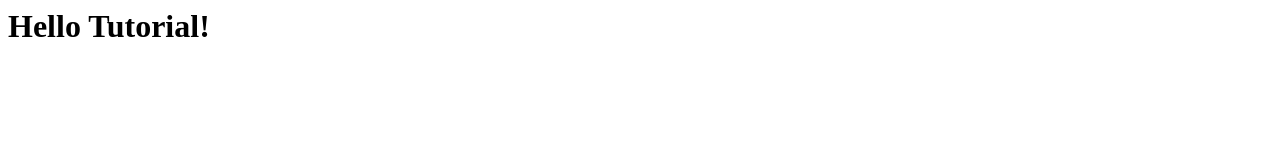
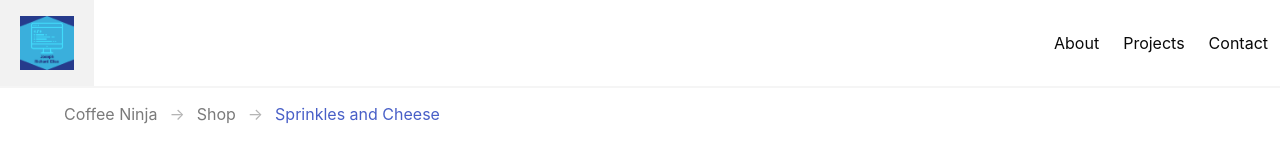
Before and after one commit to averagecupofjoey/bulma_tutorial, a plain HTML site: page index.html in a window 1280 px wide. Drawn offline with nearby package versions, Linux system fonts and the light colour scheme.

Commit message:
added javascript for burger, styled breadcrumbs

```diff
--- a/index.html
+++ b/index.html
@@ -4,10 +4,41 @@
   <meta http-equiv="X-UA-Compatible" content="IE=edge">
   <meta name="viewport" content="width=device-width, initial-scale=1.0">
   <title>Bulma Tutorial</title>
+  <link rel="stylesheet" href="https://cdn.jsdelivr.net/npm/bulma@0.9.4/css/bulma.min.css">
 </head>
 <body>
-  <h1>
-    Hello Tutorial!
-  </h1>
+  <nav class="navbar has-shadow is-white">
+    <!-- logo -->
+    <div class="navbar-brand">
+      <a class="navbar-item">
+        <img src="assets/JRE.png" alt="site logo" style="max-height: 70px" class="py-2 px-2">
+      </a>
+      <a class="navbar-burger" id="burger">
+        <span></span>
+        <span></span>
+        <span></span>
+      </a>
+    </div>
+    <div class="navbar-menu" id="nav-links">
+      <div class="navbar-end">
+        <a class="navbar-item">About</a>
+        <a class="navbar-item">Projects</a>
+        <a class="navbar-item">Contact</a>
+      </div>
+    </div>
+  </nav>
+
+  <!-- breadcrumbs -->
+  <div class="section pt-4 pb-0">
+    <nav class="breadcrumb has-arrow-separator">
+      <ul class="container">
+        <li><a class="has-text-grey">Coffee Ninja</a></li>
+        <li><a class="has-text-grey">Shop</a></li>
+        <li><a class="is-active">Sprinkles and Cheese</a></li>
+      </ul>
+    </nav>
+  </div>
+
+  <script src="index.js"></script>
 </body>
 </html>
--- /dev/null
+++ b/index.js
@@ -0,0 +1,8 @@
+// mobile menu
+
+const burgerIcon = document.querySelector('#burger');
+const navbarMenu = document.querySelector('#nav-links');
+
+burgerIcon.addEventListener('click', () => {
+  navbarMenu.classList.toggle('is-active');
+});
```
Also changed, not shown: assets/JRE.png (added).
